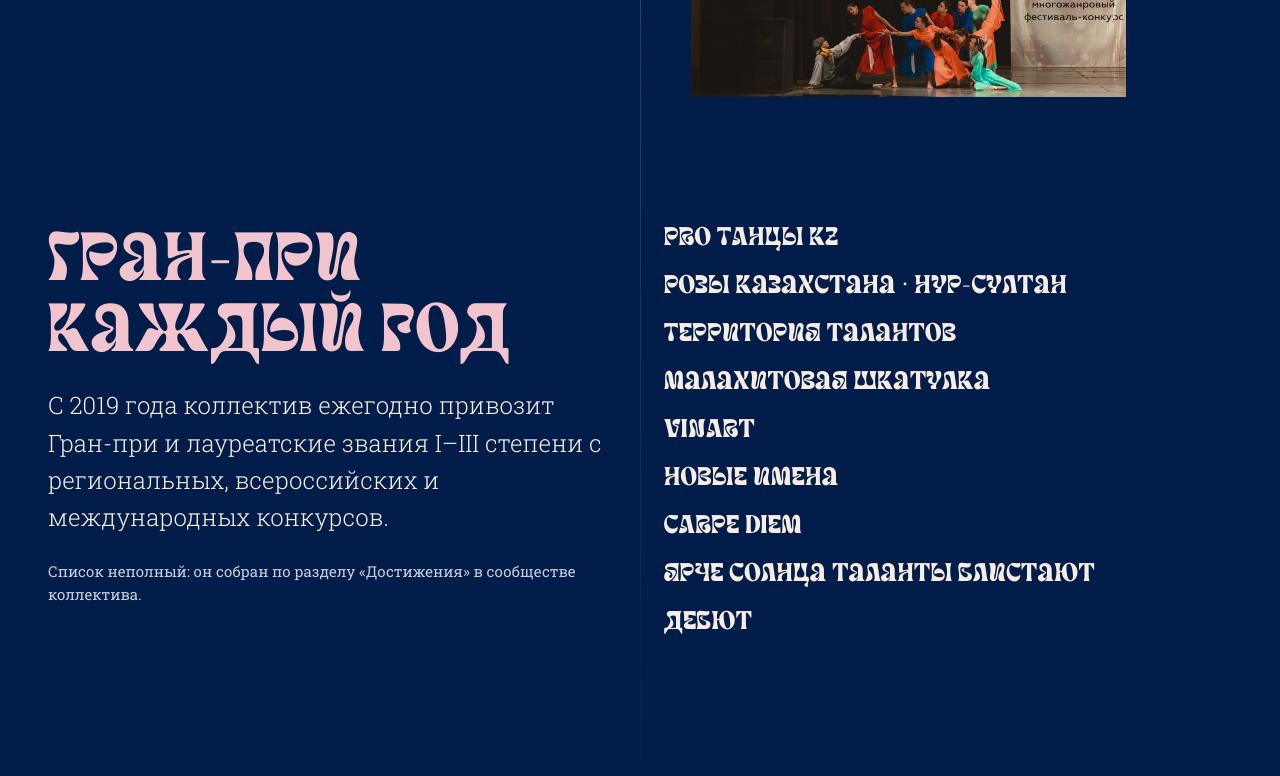
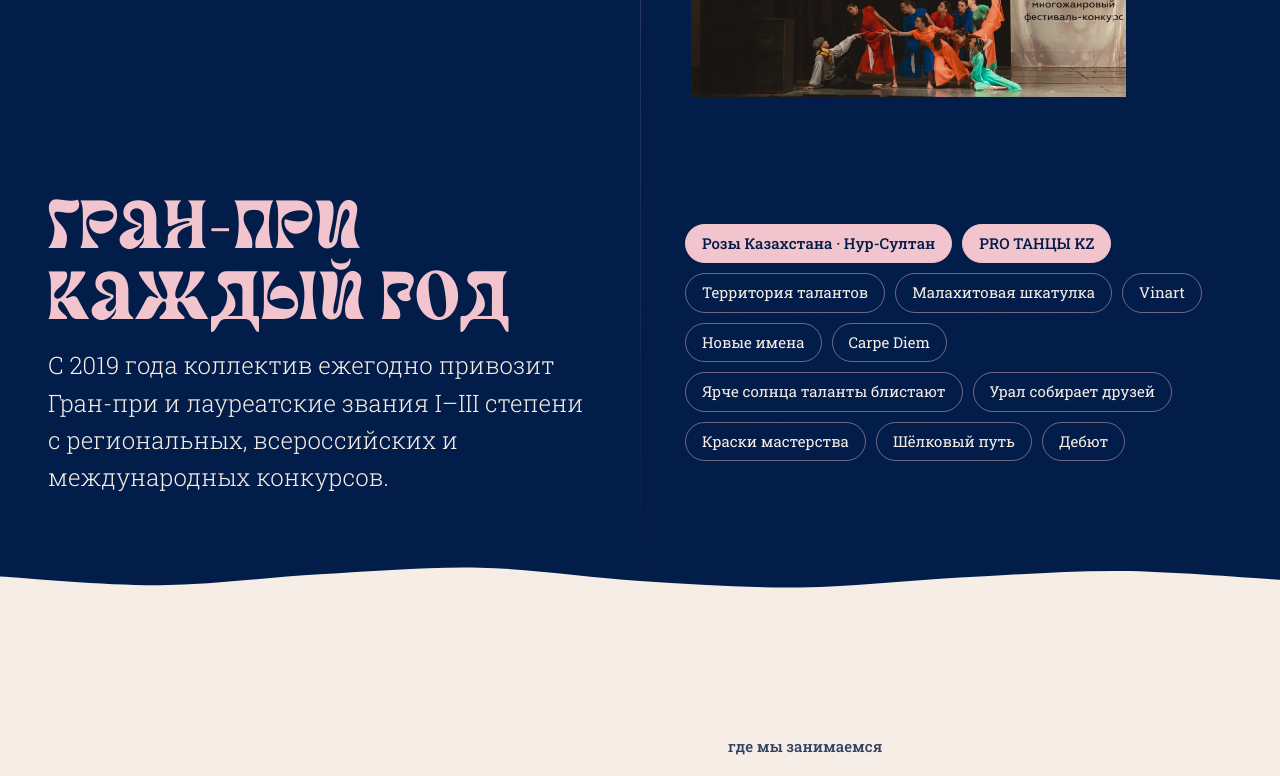
Before and after one commit to pollyzaver/surprise, a React (Vite) app: page / in a window 1280 px wide. Shown: the part 5900-6676 px from the top of the page. Built offline with nearby package versions, Linux system fonts and the light colour scheme; no server answers.

Commit message:
Награды: без сноски, меньше отступ снизу

```diff
--- a/src/data/content.js
+++ b/src/data/content.js
@@ -235,19 +235,21 @@ export const awards = {
   lead:
     "С 2019 года коллектив ежегодно привозит Гран-при и лауреатские звания " +
     "I–III степени с региональных, всероссийских и международных конкурсов.",
+  /* top — международные конкурсы, выделены розовой плашкой */
   list: [
-    "PRO ТАНЦЫ KZ",
-    "Розы Казахстана · Нур-Султан",
-    "Территория талантов",
-    "Малахитовая шкатулка",
-    "Vinart",
-    "Новые имена",
-    "Carpe Diem",
-    "Ярче солнца таланты блистают",
-    "Дебют",
+    { name: "Розы Казахстана · Нур-Султан", top: true },
+    { name: "PRO ТАНЦЫ KZ", top: true },
+    { name: "Территория талантов" },
+    { name: "Малахитовая шкатулка" },
+    { name: "Vinart" },
+    { name: "Новые имена" },
+    { name: "Carpe Diem" },
+    { name: "Ярче солнца таланты блистают" },
+    { name: "Урал собирает друзей" },
+    { name: "Краски мастерства" },
+    { name: "Шёлковый путь" },
+    { name: "Дебют" },
   ],
-  footnote:
-    "Список неполный: он собран по разделу «Достижения» в сообществе коллектива.",
 };
 
 export const venues = {
--- a/src/sections/Stage.jsx
+++ b/src/sections/Stage.jsx
@@ -91,14 +91,13 @@ export default function Stage() {
             <Item as="p" className="lead">
               {awards.lead}
             </Item>
-            <Item as="p" className="note awards__footnote">
-              {awards.footnote}
-            </Item>
           </div>
 
           <Item as="ul" className="awards__list">
             {awards.list.map((a) => (
-              <li key={a}>{a}</li>
+              <li key={a.name} className={`awards__chip${a.top ? " awards__chip--top" : ""}`}>
+                {a.name}
+              </li>
             ))}
           </Item>
         </Stagger>
--- a/src/styles/sections.css
+++ b/src/styles/sections.css
@@ -967,45 +967,66 @@
 /* достижения — внутри того же тёмного блока */
 
 .awards {
-  padding-top: var(--s-24);
-  padding-bottom: var(--gap-section);
-}
-
+  padding-top: var(--s-16);
+  padding-bottom: var(--s-16);
+}
+
+/* текст слева, конкурсы справа плашками — блок не выше текста */
 .awards__inner {
   display: grid;
-  grid-template-columns: 1fr 1fr;
+  grid-template-columns: minmax(0, 1fr) minmax(0, 1.1fr);
   gap: var(--s-12);
-  align-items: start;
+  align-items: center;
 }
 
 .awards__text h2 {
   font-size: var(--t-display);
   max-width: 14ch;
-  margin-bottom: var(--s-6);
+  margin-bottom: var(--s-4);
   color: var(--accent-on-dark);
 }
 
-.awards__footnote {
-  margin-top: var(--s-6);
-}
-
 .awards__list {
-  display: grid;
-  gap: var(--s-4);
-  font-family: var(--font-display);
-  font-size: clamp(1.25rem, 2vw, 1.75rem);
-  line-height: 1.25;
-  letter-spacing: var(--tr-display);
+  display: flex;
+  flex-wrap: wrap;
+  gap: 10px;
+  /* отступ слева: плашки не заходят на розовую линию по центру блока */
+  margin: 0 0 0 var(--s-12);
+  padding: 0;
+  list-style: none;
+}
+
+.awards__chip {
+  padding: 9px 16px;
+  border: 1px solid rgb(242 196 206 / 0.45);
+  border-radius: var(--r-pill);
+  font-size: 0.9375rem;
+  line-height: 1.3;
   color: var(--ink-on-dark);
+}
+
+/* международные конкурсы — розовые, на них взгляд цепляется первым */
+.awards__chip--top {
+  border-color: var(--c-peach);
+  background: var(--c-peach);
+  color: var(--c-navy);
+  font-weight: 500;
 }
 
 @media (max-width: 900px) {
   .awards__inner {
     grid-template-columns: 1fr;
-    gap: var(--s-10);
+    gap: var(--s-8);
   }
   .awards {
-    padding-top: var(--s-16);
+    padding-block: var(--s-12);
+  }
+  .awards__list {
+    margin-left: 0;
+  }
+  .awards__chip {
+    padding: 8px 14px;
+    font-size: 0.875rem;
   }
 }
 
```
